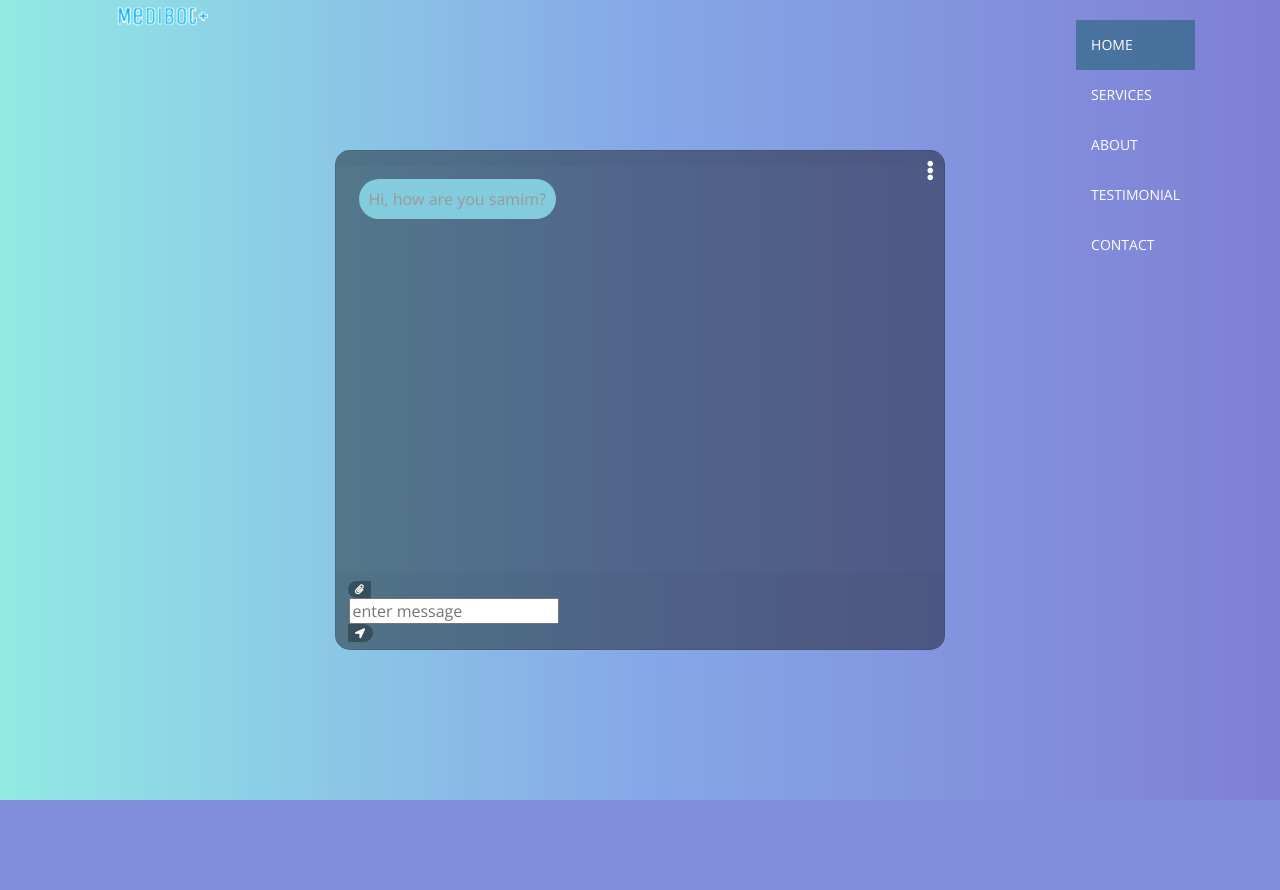
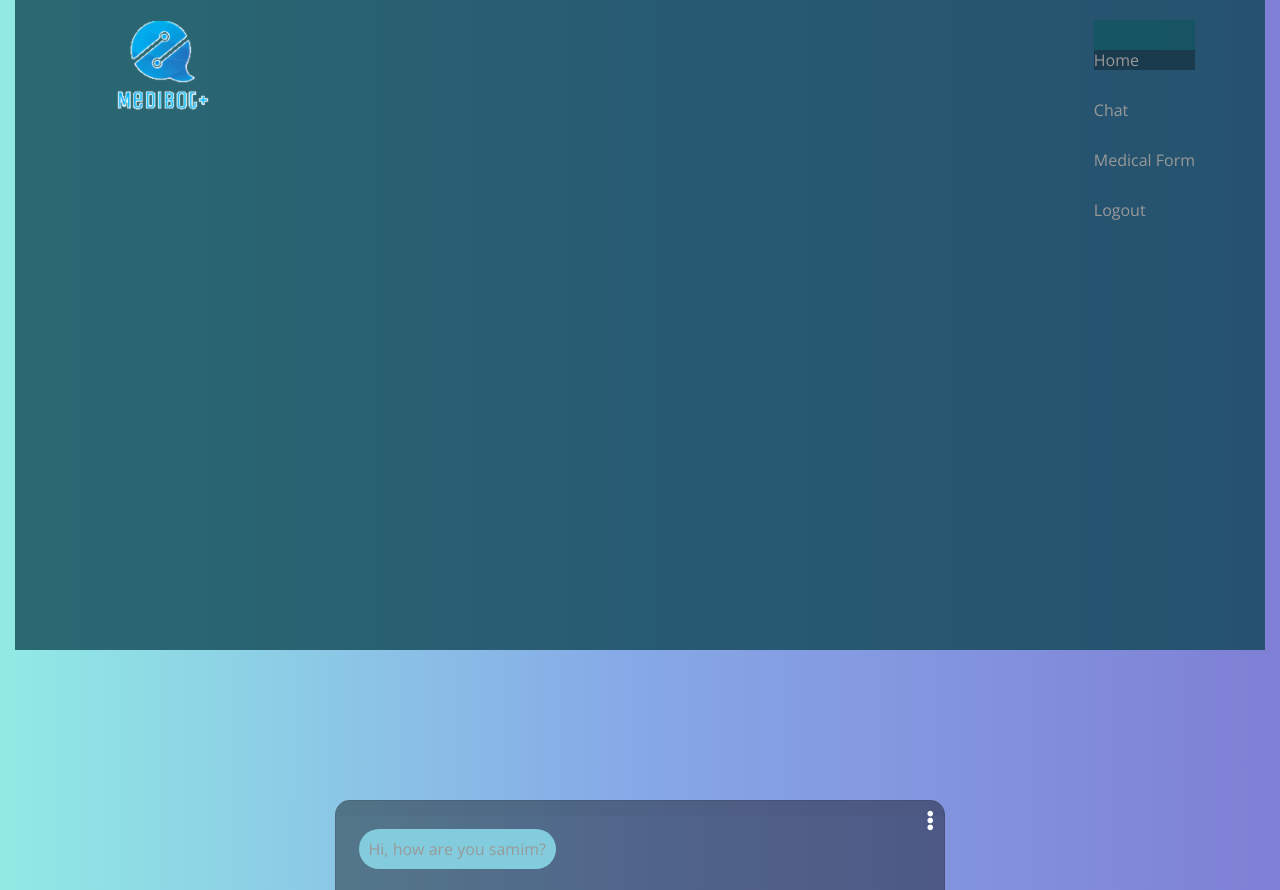
Before and after one commit to BhavyaSheth22/SIH_chatbot, a Flask app: page /chat in a window 1280 px wide. Shown: the top 890 px of the page. Before the commit the page ends 800 px from the top, so only its background shows below. Run offline with Flask 2, Linux system fonts and the light colour scheme; a user stored in the database is signed in; some libraries are stand-ins or nearby versions; some web fonts are replaced.

Commit message:
routes configured

```diff
--- a/sih_chatbot/routes.py
+++ b/sih_chatbot/routes.py
@@ -22,11 +22,10 @@
   ssl=True
 )
 
-# @login_required
+@login_required
 @app.route("/")
-@app.route("/home")
-def home():
-    return redirect(url_for('register'))
+def landing():
+    return render_template('landing.html')
 
 
 @app.route("/register", methods=['GET', 'POST'])
@@ -70,10 +69,10 @@
 def medical_history():
     return render_template('medical_history.html')
 
-# @app.route("/logout")
-# def logout():
-#     logout_user()
-#     return redirect(url_for('home'))
+@app.route("/logout")
+def logout():
+    logout_user()
+    return redirect(url_for('landing'))
 
 # @app.route('/ChatScreen')
 # def onlineRef():
--- a/sih_chatbot/templates/ChatScreen.html
+++ b/sih_chatbot/templates/ChatScreen.html
@@ -29,30 +29,40 @@
 <body id="myPage" data-spy="scroll" data-target=".navbar" data-offset="60">
 	<div class="container-fluid h-100">
 
+		<div class="bg-color">
 			<nav class="navbar navbar-default navbar-fixed-top">
 				<div class="container">
 					<div class="col-md-12">
 						<div class="navbar-header">
-                            <button type="button" class="navbar-toggle"  data-target="#myNavbar">
+							<button type="button" class="navbar-toggle" data-toggle="collapse" data-target="#myNavbar">
 								<span class="icon-bar"></span>
 								<span class="icon-bar"></span>
 								<span class="icon-bar"></span>
 							</button>
-                            <a class="navbar-brand" href="#"><img src="img/logo1.PNG" class="img-responsive"
-                                    style="width: 80px; margin-top: -100px;"></a>
+							<a class="navbar-brand" href="{{url_for('landing')}}"><img src="../static/img/logo1.png"
+									class="img-responsive" style="width: 140px; margin-top: -16px;"></a>
 						</div>
-                        <div class=" navbar-right" id="myNavbar">
+						<div class="collapse navbar-collapse navbar-right" id="myNavbar">
 							<ul class="nav navbar-nav">
-                                <li class="active"><a href="#banner">Home</a></li>
-                                <li class=""><a href="#service">Services</a></li>
-                                <li class=""><a href="#about">About</a></li>
+								{% if current_user.is_authenticated %}
+								<li class="active"><a href="{{url_for('login')}}"></a>Home</li>
+								<li class=""><a href="{{url_for('chat')}}"></a>Chat</li>
+								<li class=""><a href="{{url_for('register')}}"></a>Medical Form</li>
+								<li class=""><a href="{{url_for('logout')}}"></a>Logout</li>
+								{% else %}
+								<li class="active"><a href="{{url_for('login')}}">Login</a></li>
+								<li class=""><a href="{{url_for('register')}}">Register</a></li>
+								{% endif %}
+
+								<!-- <li class=""><a href="#about">About</a></li>
 					  <li class=""><a href="#testimonial">Testimonial</a></li>
-                                <li class=""><a href="#contact">Contact</a></li>
+					  <li class=""><a href="#contact">Contact</a></li> -->
 							</ul>
 						</div>
 					</div>
 				</div>
 			</nav>
+		</div>
 		<div class="row justify-content-center h-100">
 			<div class="col-md-8 col-xl-6 chat">
 				<div class="card">
```
Also changed, not shown: sih_chatbot/templates/landing.html (+14 -6 lines), sih_chatbot/site.db. Lines whose indentation alone changed are shown as unchanged.
